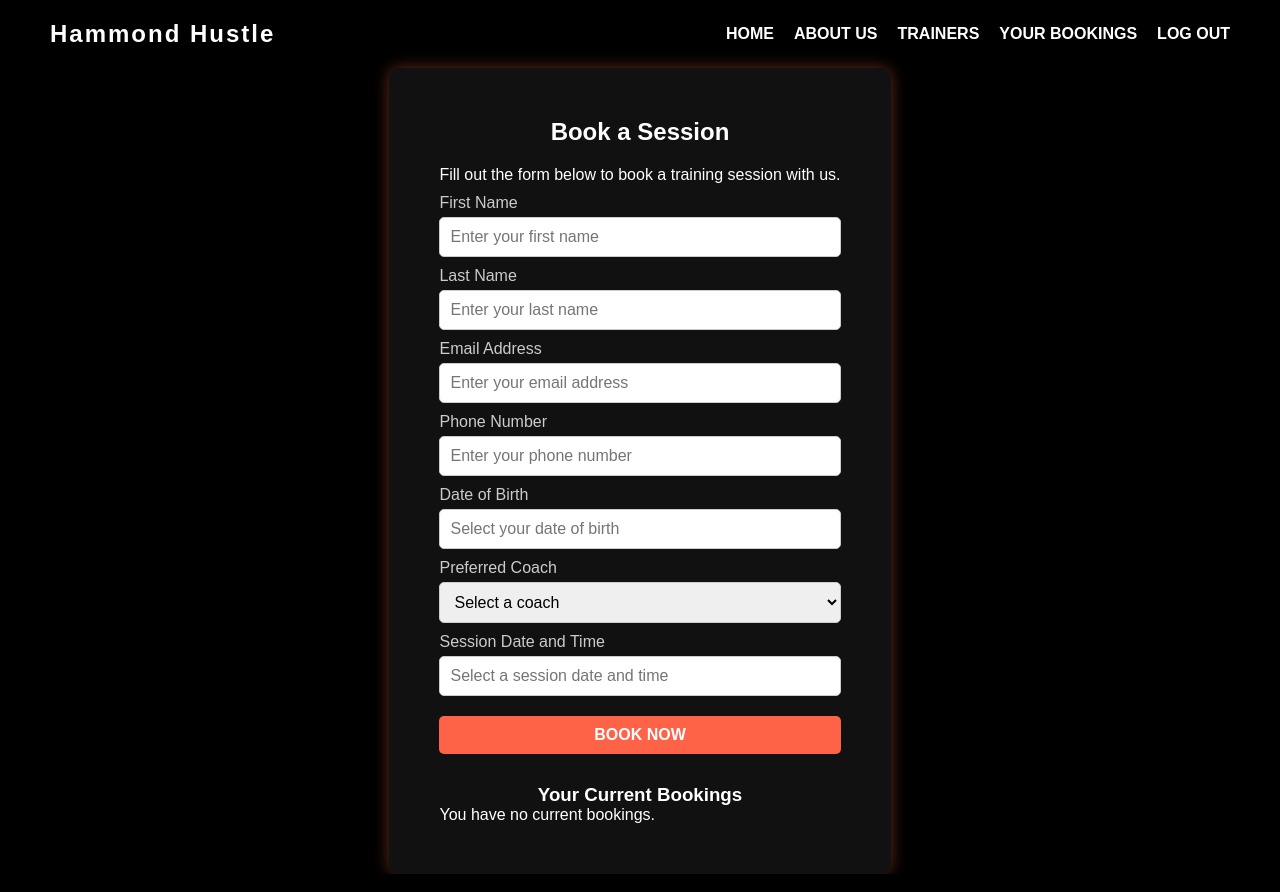
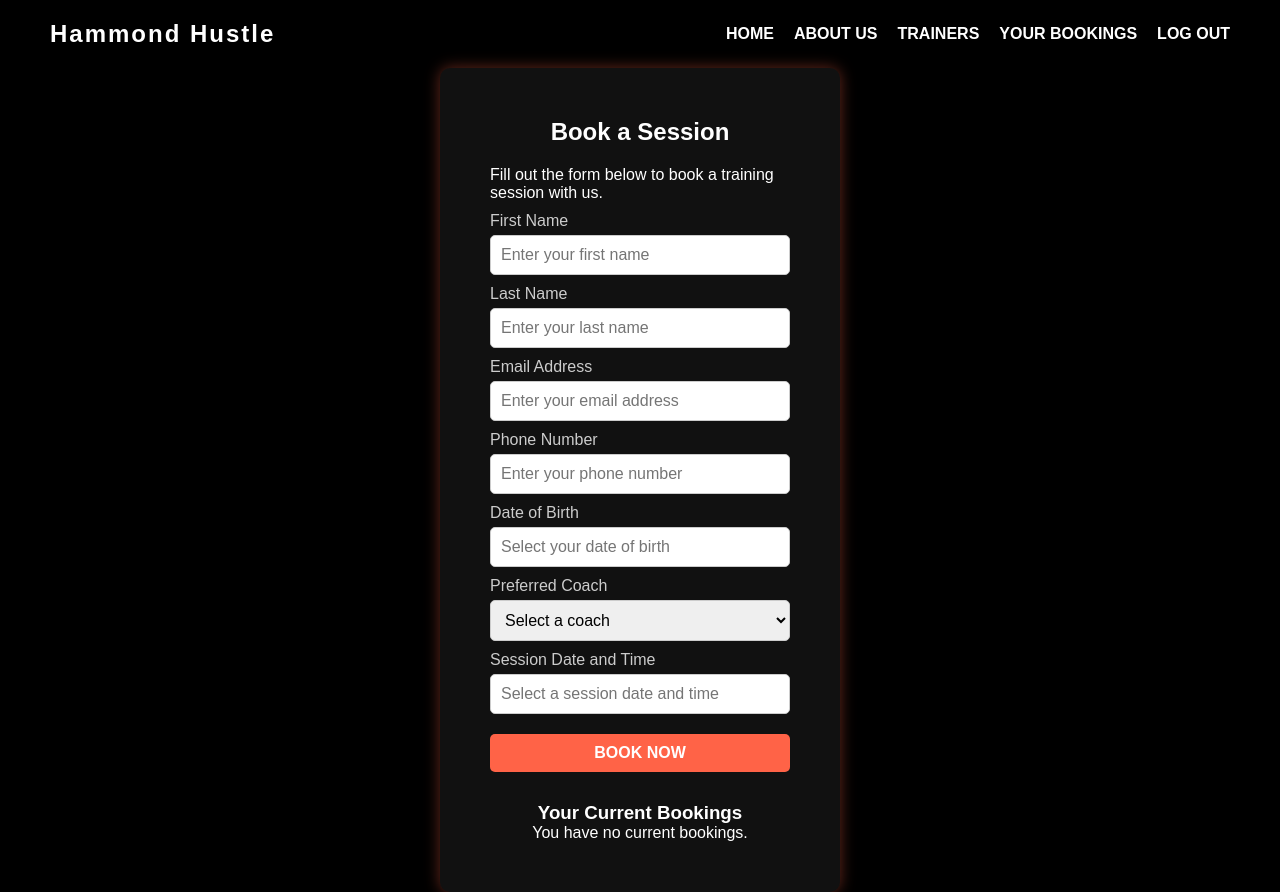
Before and after one commit to Brad-Hammond/Hammond-Hustle, a Django app: page /create_booking/ in a window 1280 px wide. Run offline with Django 4.2, Linux system fonts and the light colour scheme; a user stored in the database is signed in; data that the repository does not hold is empty.

Commit message:
Feat: Updated create_booking so it appears as a - form.

```diff
--- a/bookings/templates/bookings/create_booking.html
+++ b/bookings/templates/bookings/create_booking.html
@@ -30,7 +30,7 @@
       </nav>
     </header>
 
-    <section class="booking-form-section">
+    <section class="booking-form-section" id="color-black">
       <h2>Book a Session</h2>
       <p>Fill out the form below to book a training session with us.</p>
 
@@ -130,10 +130,8 @@
 
     <!-- Initialize flatpickr date and time picker -->
     <script>
-      // Parse the JSON data passed from Django
       const bookedTimes = JSON.parse("{{ booked_times_json|escapejs }}");
 
-      // Date picker for DOB (only date)
       flatpickr("#dob", {
         dateFormat: "F j, Y",
         maxDate: "today",
@@ -141,7 +139,6 @@
         altFormat: "F j, Y",
       });
 
-      // Date and time picker for Session Time with disabled dates/times
       flatpickr("#session_time", {
         enableTime: true,
         dateFormat: "Y-m-dTH:i",
```
